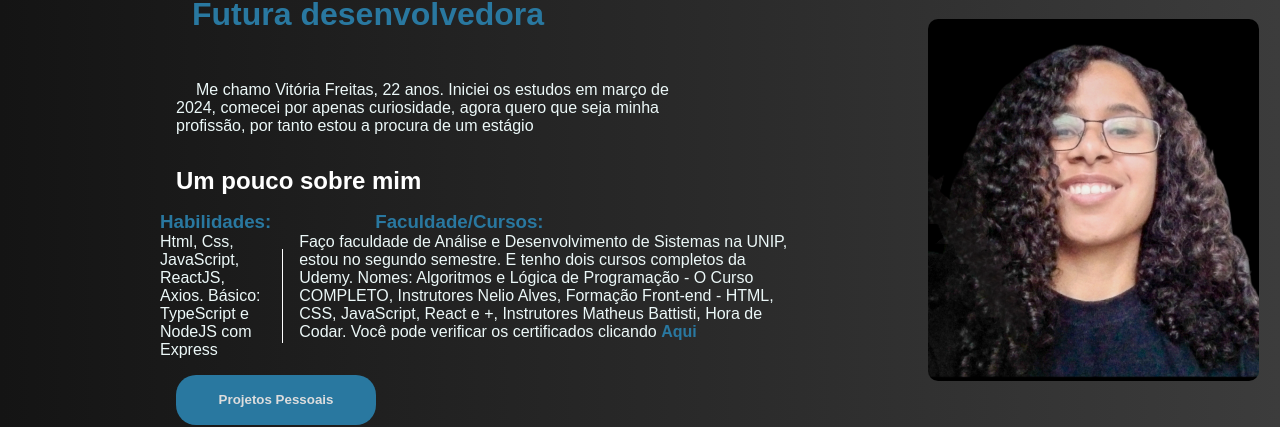
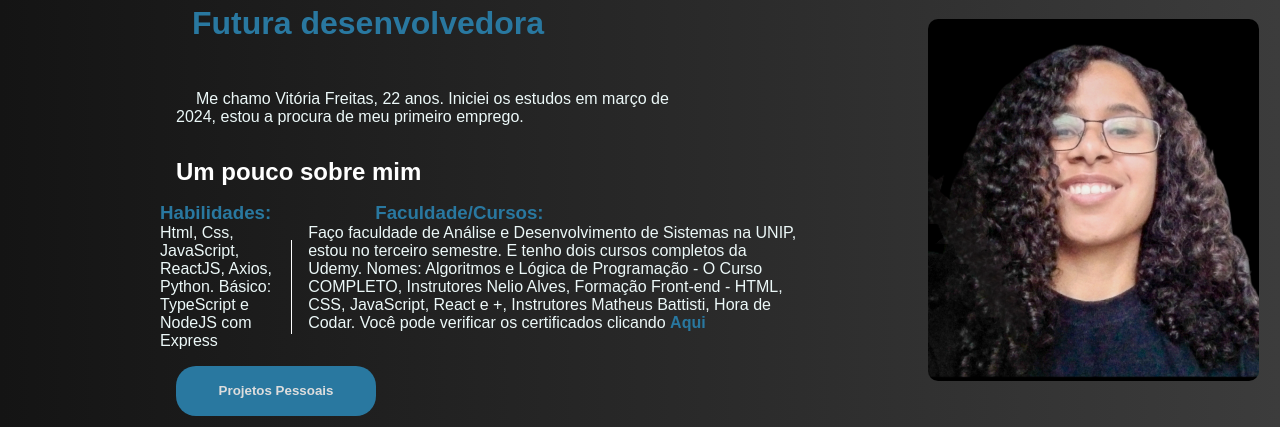
Before and after one commit to vitoriafreitasdev/portifolio, a React (Vite) app in the folder my-portfolio/: page / in a window 1280 px wide. Shown: the part 240-667 px from the top of the page. Built offline with nearby package versions, Linux system fonts and the light colour scheme; a web font is replaced by a local one.

Commit message:
novo projeto adicionado

```diff
--- a/my-portfolio/src/routes/AboutMe.jsx
+++ b/my-portfolio/src/routes/AboutMe.jsx
@@ -20,6 +20,12 @@ const AboutMe = () => {
                         <li>React platarforma de gestão de estoque</li>
                         <p>Uma simples platarforma de gestão de estoque feita com React JS, NodeJs. Nessa platarforma usuários podem se cadastrar para pedir produtos, se disponível. Administradores podem se cadastrar se possuírem a chave de acesso para administradores, eles podem editar, postar e excluir produtos. Utiliza react router dom, axios, no backend NodeJs, mongoose, express, bcrypt, jsonwebtoken, multer e mongoDB Atlas.</p>
                         <p>Repositório <a className="link" href="https://github.com/vitoriafreitasdev/platarforma-de-gestao-de-estoque" target="_blank">Aqui</a></p>
+
+                        <li>Quiz de JS + React e Python</li>
+                        <p>
+                            Um quiz que o usuário pode escolher entre fazer de JS + React ou de Python. Usuário faz o seu cadastro, assim tendo acesso aos dois quiz e a sua maior/atual pontuação. No fim do quiz pode acessar as maiores pontuações entre os usuários cadastrados. Feito com React no front-end e NodeJS e MongoDB no back-end, esse projeto está disponível online <a className="link" href="https://quiz-redux-extension-frontend.vercel.app/" target="_blank">neste link</a>:
+                        </p>
+                        <p>Repositório <a className="link" href="https://github.com/vitoriafreitasdev/quiz_redux_extension" target="_blank">Aqui</a></p>
                         <li>React Services</li>
                         <p>Um CRUD para fazer solicitação de serviços para veículo, você cadastra seus dados e de acordo com seu orçamento pode solicitar serviços para o seu veículo, possui um painel administrativo, apenas o usuário administrador tem acesso. Utiliza react router dom, axios react tostify, no backend NodeJs, mongoose, express, bcrypt, jsonwebtoken e mongoDB Atlas.</p>
                         <p>Repositório <a className="link" href="https://github.com/vitoriafreitasdev/ReactServices" target="_blank">Aqui</a></p>
--- a/my-portfolio/src/routes/Home.jsx
+++ b/my-portfolio/src/routes/Home.jsx
@@ -10,7 +10,7 @@ const Home = () => {
       <div className='introduction-div'>
         <h1>Futura desenvolvedora</h1>
         <p className="aboutme-p">
-          Me chamo Vitória Freitas, 22 anos. Iniciei os estudos em março de 2024, comecei por apenas curiosidade, agora quero que seja minha profissão, por tanto estou a procura de um estágio
+          Me chamo Vitória Freitas, 22 anos. Iniciei os estudos em março de 2024, estou a procura de meu primeiro emprego.
         </p>
         <h2>Um pouco sobre mim</h2>
           <div className="skills-div">
@@ -20,11 +20,11 @@ const Home = () => {
             </div>
             <div className="skills-p">
               <p>
-                Html, Css, JavaScript, ReactJS, Axios. Básico: TypeScript e NodeJS com Express
+                Html, Css, JavaScript, ReactJS, Axios, Python. Básico: TypeScript e NodeJS com Express
               </p>
               <p className="line"></p>
               <p >
-                Faço faculdade de Análise e Desenvolvimento de Sistemas na UNIP, estou no segundo semestre.
+                Faço faculdade de Análise e Desenvolvimento de Sistemas na UNIP, estou no terceiro semestre.
                 E tenho dois cursos completos da Udemy. Nomes: Algoritmos e Lógica de Programação - O Curso COMPLETO, Instrutores Nelio Alves, Formação Front-end - HTML, CSS, JavaScript, React e +, Instrutores Matheus Battisti, Hora de Codar. Você pode verificar os certificados clicando <Link className="link" to="/sobremim">Aqui</Link>
               </p>
             </div>
```
